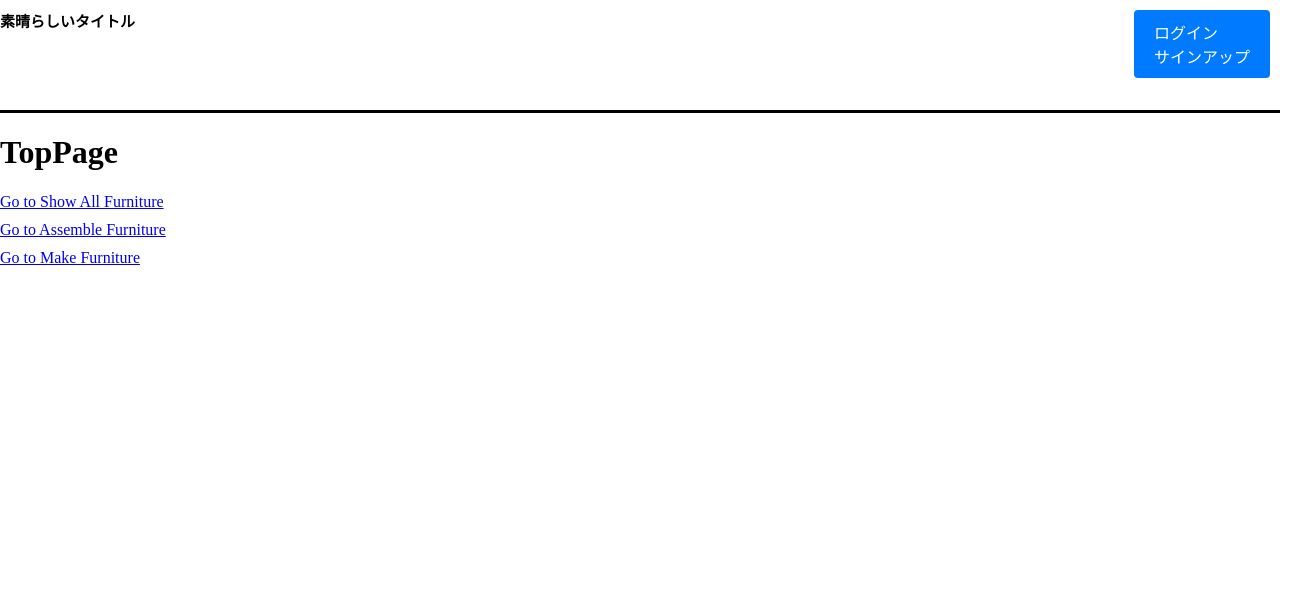
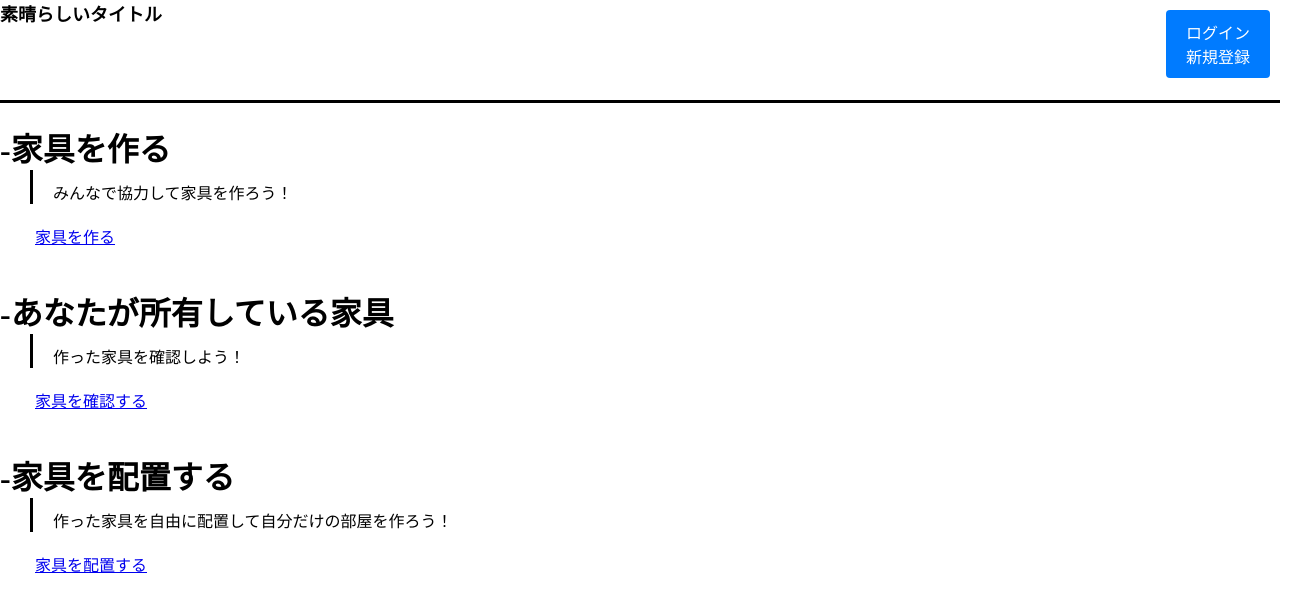
Before and after one commit to Semi-koron/interact-room, a React (Vite) app: page / in a window 1280 px wide. Shown: the top 612 px of the page, 1310 px wide, since content can reach past the window. Built offline with nearby package versions, Linux system fonts and the light colour scheme; no server answers.

Commit message:
top完成

```diff
--- a/src/App.tsx
+++ b/src/App.tsx
@@ -5,20 +5,23 @@ import Login from "./components/Pages/Login";
 import ShowAllFurniture from "./components/Pages/ShowAllFurniture";
 import MakeFurniture from "./components/Pages/MakeFurniture";
 import MakeFurnitureExample from "./components/Pages/MakeFurnitureExample/MakeFurnitureExample";
+import Layout from "./components/Pages/Layout";
 
 function App() {
   return (
     <>
       <Routes>
-        <Route path="/" element={<Top />} />
-        <Route path="/login" element={<Login />} />
-        <Route path="/show-all-furniture" element={<ShowAllFurniture />} />
-        <Route path="/assemble-furniture" element={<AssembleFurniture />} />
-        <Route path="/make-furniture" element={<MakeFurniture />} />
         <Route
           path="/furniture/:furnitureId"
           element={<MakeFurnitureExample />}
         />
+        <Route element={<Layout />}>
+          <Route path="/" element={<Top />} />
+          <Route path="/login" element={<Login />} />
+          <Route path="/show-all-furniture" element={<ShowAllFurniture />} />
+          <Route path="/assemble-furniture" element={<AssembleFurniture />} />
+          <Route path="/make-furniture" element={<MakeFurniture />} />
+        </Route>
       </Routes>
     </>
   );
--- /dev/null
+++ b/src/components/Pages/Layout/index.module.css
@@ -0,0 +1,41 @@
+.layout {
+  display: flex;
+  flex-direction: column;
+  min-height: 100vh;
+}
+.to-login {
+  display: flex;
+  border-radius: 4px;
+  flex-direction: column;
+  position: absolute;
+  top: 10px;
+  right: 10px;
+  margin: 0px 0px 0px 0px;
+}
+
+.bottun {
+  display: inline-block;
+  padding: 10px 20px;
+  background-color: #007bff;
+  color: #fff;
+  text-decoration: none !important;
+  border-radius: 4px;
+}
+.bottun:hover {
+  background-color: #000088;
+}
+.header {
+  height: 100px;
+  border-bottom: 3px solid #000;
+}
+h1.title {
+  font-size: 15px;
+  align-items: flex-start;
+}
+.header-title {
+  font-size: large;
+  font-weight: bold;
+  margin: 0;
+  text-decoration: none !important;
+  color: #000;
+}
--- /dev/null
+++ b/src/components/Pages/Layout/index.tsx
@@ -0,0 +1,28 @@
+import { Outlet } from "react-router-dom";
+import styles from "./index.module.css";
+import { Link } from "react-router-dom";
+
+const Layout = () => {
+  return (
+    <div className={styles.layout}>
+      <header className={styles.header}>
+        <Link to="/" className={styles["header-title"]}>
+          素晴らしいタイトル
+        </Link>
+
+        <div className={styles["to-login"]}>
+          <Link to="/login" className={styles["bottun"]}>
+            ログイン
+            <br />
+            新規登録
+          </Link>
+        </div>
+      </header>
+      <main>
+        <Outlet />
+      </main>
+    </div>
+  );
+};
+
+export default Layout;
--- a/src/components/Pages/Top/index.module.css
+++ b/src/components/Pages/Top/index.module.css
@@ -2,36 +2,21 @@
   display: flex;
   flex-direction: column;
   gap: 10px;
+  margin-top: 20px;
+  margin-left: 35px;
+  margin-bottom: 40px;
 }
 .top-page {
   margin: 0px 0px 0px 0px;
 }
-.to-login {
-  display: flex;
-  border-radius: 4px;
-  flex-direction: column;
-  position: absolute;
-  top: 10px;
-  right: 10px;
-  margin: 0px 0px 0px 0px;
+.top-page h1 {
+  padding-bottom: 0px;
+  margin-bottom: 0px;
 }
-
-.bottun {
-  display: inline-block;
-  padding: 10px 20px;
-  background-color: #007bff;
-  color: #fff;
-  text-decoration: none !important;
-  border-radius: 4px;
+.top-explain {
+  position: relative;
+  left: 30px;
+  padding-left: 20px;
+  padding-top: 10px;
+  border-left: 3px solid #000;
 }
-.bottun:hover {
-  background-color: #000088;
-}
-.header {
-  height: 100px;
-  border-bottom: 3px solid #000;
-}
-h1.title {
-  font-size: 15px;
-  align-items: flex-start;
-}
--- a/src/components/Pages/Top/index.tsx
+++ b/src/components/Pages/Top/index.tsx
@@ -3,23 +3,26 @@ import styles from "./index.module.css";
 const Top = () => {
   return (
     <div>
-      <header className={styles.header}>
-        <h1 className={styles.title}>素晴らしいタイトル</h1>
-        <div className={styles["to-login"]}>
-          <Link to="/login" className={styles["bottun"]}>
-            　ログイン
-            <br />
-            サインアップ
-          </Link>
+      <div className={styles["top-page"]}>
+        <h1>-家具を作る</h1>
+        <div className={styles["top-explain"]}>
+          みんなで協力して家具を作ろう！
         </div>
-      </header>
-      <div className={styles["top-page"]}>
-        <h1>TopPage</h1>
-        <div className={styles["top-links"]}>
-          <Link to="/show-all-furniture">Go to Show All Furniture{"\n"}</Link>
-          <Link to="/assemble-furniture">Go to Assemble Furniture{"\n"}</Link>
-          <Link to="/make-furniture">Go to Make Furniture{"\n"}</Link>
+        <Link to="/make-furniture" className={styles["top-links"]}>
+          家具を作る{"\n"}
+        </Link>
+        <h1>-あなたが所有している家具</h1>
+        <div className={styles["top-explain"]}>作った家具を確認しよう！</div>
+        <Link to="/show-all-furniture" className={styles["top-links"]}>
+          家具を確認する{"\n"}
+        </Link>
+        <h1>-家具を配置する</h1>
+        <div className={styles["top-explain"]}>
+          作った家具を自由に配置して自分だけの部屋を作ろう！
         </div>
+        <Link to="/assemble-furniture" className={styles["top-links"]}>
+          家具を配置する{"\n"}
+        </Link>
       </div>
     </div>
   );
```
